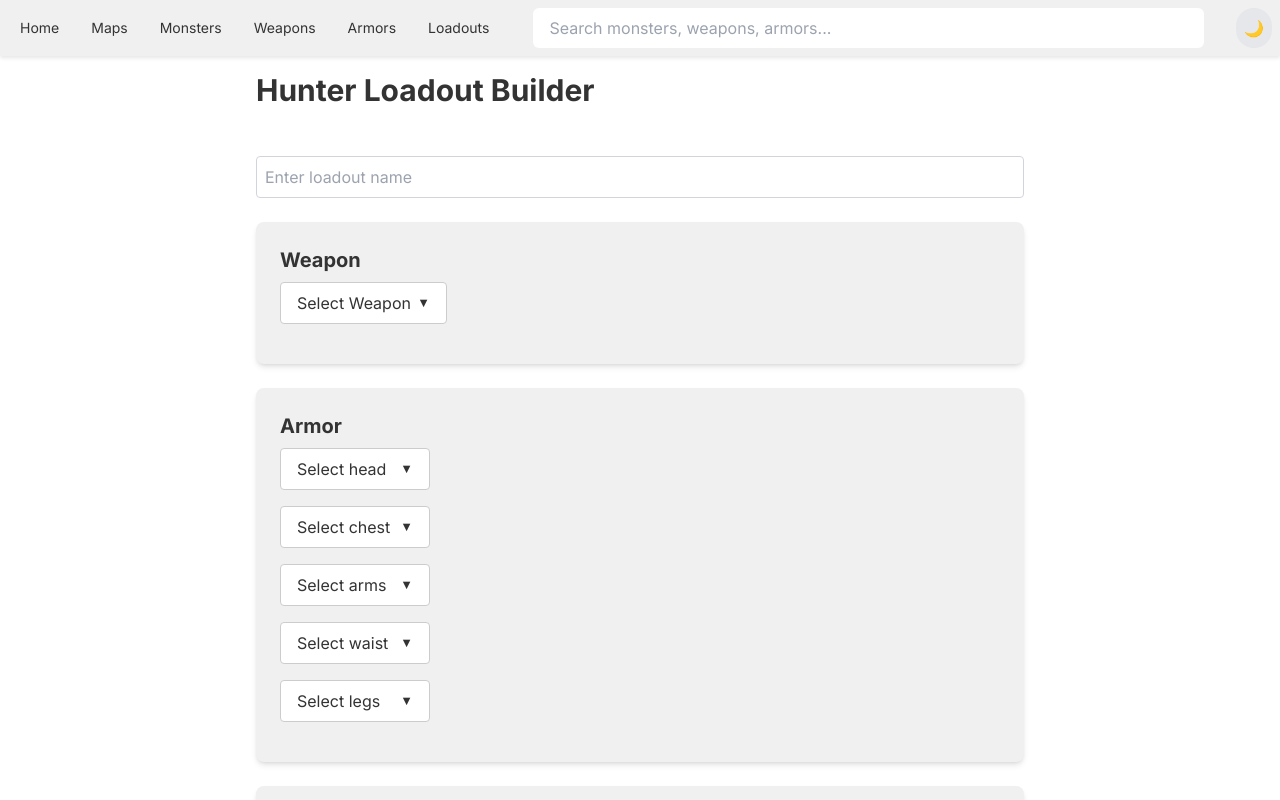
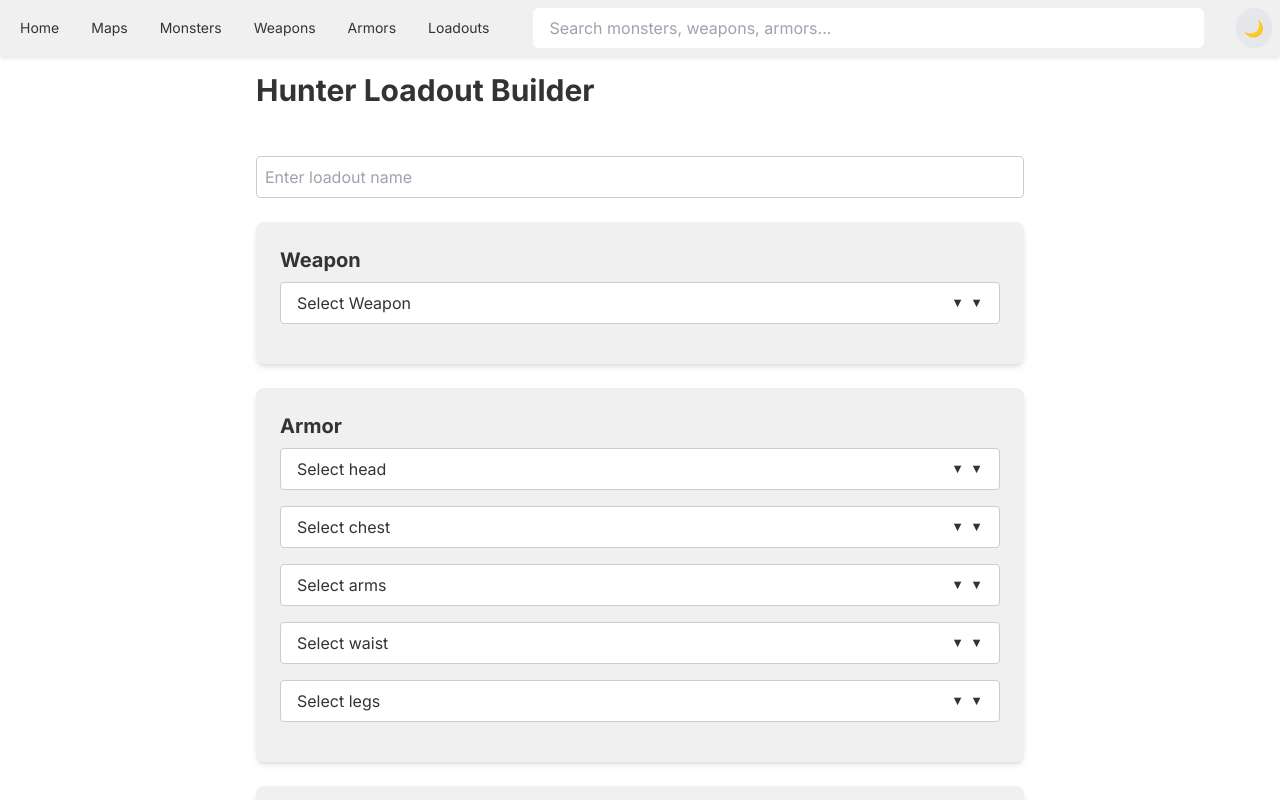
Before and after one commit to askleon/monster-hunter-wilds-wiki, a Next.js app: page /loadout/new in a window 1280 px wide. Shown: the top 800 px of the page. Built offline with nearby package versions, Linux system fonts and the light colour scheme.

Commit message:
updated skills

```diff
--- a/app/components/LoadoutBuilder.tsx
+++ b/app/components/LoadoutBuilder.tsx
@@ -5,10 +5,10 @@ import { useRouter, useSearchParams } from 'next/navigation';
 import { getAllWeaponTrees, WeaponNode, getWeaponById } from '@/lib/weapons';
 import { getAllArmorSets, ArmorSet, ArmorPiece, getArmorPieceById } from '@/lib/armors';
 import { Card } from '@/app/components/Card';
-import { CustomDropdown } from '@/app/components/CustomDropdown';
 import { useToast } from '@/app/components/Toast';
 import { StatSummary } from '@/app/components/StatSummary';
 import { SkillSummary } from '@/app/components/SkillSummary';
+import { SearchableDropdown } from '@/app/components/SearchableDropdown';
 
 export interface Loadout {
   name: string;
@@ -42,6 +42,17 @@ export default function LoadoutBuilder({ loadoutName }: LoadoutBuilderProps) {
 
   const weaponTrees = getAllWeaponTrees();
   const armorSets = getAllArmorSets();
+
+  const getAllWeapons = () => {
+    return weaponTrees.flatMap(tree => {
+      const getAllNodesFromTree = (node: WeaponNode): WeaponNode[] => {
+        return [node, ...node.children.flatMap(getAllNodesFromTree)];
+      };
+      return getAllNodesFromTree(tree.baseWeapon);
+    });
+  };
+
+  const allWeapons = getAllWeapons();
 
   useEffect(() => {
     const initializeLoadout = () => {
@@ -85,8 +96,8 @@ export default function LoadoutBuilder({ loadoutName }: LoadoutBuilderProps) {
   };
 
   const handleWeaponSelect = (weaponId: string) => {
-    const selectedWeapon = weaponTrees.flatMap(tree => tree.baseWeapon).find(weapon => weapon.id === weaponId);
-    handleLoadoutChange({ ...loadout, weapon: selectedWeapon || null });
+    const selectedWeapon = getWeaponById(weaponId);
+    handleLoadoutChange({ ...loadout, weapon: selectedWeapon });
   };
 
   const handleArmorSelect = (pieceType: keyof Omit<Loadout, 'weapon' | 'name'>, armorId: string) => {
@@ -122,11 +133,12 @@ export default function LoadoutBuilder({ loadoutName }: LoadoutBuilderProps) {
     ).map(piece => ({ value: piece.id, label: piece.name }));
 
     return (
-      <CustomDropdown
+      <SearchableDropdown
         options={[{ value: '', label: `Select ${pieceType}` }, ...options]}
         value={loadout[pieceType]?.id || ''}
         onChange={(value) => handleArmorSelect(pieceType, value)}
         placeholder={`Select ${pieceType}`}
+        className="w-full"
       />
     );
   };
@@ -157,22 +169,28 @@ export default function LoadoutBuilder({ loadoutName }: LoadoutBuilderProps) {
         value={loadout.name}
         onChange={handleNameChange}
         placeholder="Enter loadout name"
-        className="w-full p-2 border border-gray-300 rounded"
+        className="w-full p-2 border border-color rounded bg-primary text-primary"
       />
 
       <Card
         title="Weapon"
         className="bg-secondary"
         description={
-          <CustomDropdown
+          <div className="w-full">
+            <SearchableDropdown
               options={[
                 { value: '', label: 'Select Weapon' },
-              ...weaponTrees.flatMap(tree => ({ value: tree.baseWeapon.id, label: tree.baseWeapon.name }))
+                ...allWeapons.map(weapon => ({
+                  value: weapon.id,
+                  label: `${weapon.name} (${weaponTrees.find(tree => getAllNodesFromTree(tree.baseWeapon).some(node => node.id === weapon.id))?.type || 'Unknown Type'})`
+                }))
               ]}
               value={loadout.weapon?.id || ''}
               onChange={handleWeaponSelect}
               placeholder="Select Weapon"
+              className="w-full"
             />
+          </div>
         }
       />
 
@@ -180,7 +198,7 @@ export default function LoadoutBuilder({ loadoutName }: LoadoutBuilderProps) {
         title="Armor"
         className="bg-secondary"
         description={
-          <div className="space-y-4">
+          <div className="space-y-4 w-full">
             {renderArmorSelect('head')}
             {renderArmorSelect('chest')}
             {renderArmorSelect('arms')}
@@ -237,3 +255,8 @@ export default function LoadoutBuilder({ loadoutName }: LoadoutBuilderProps) {
     </div>
   );
 }
+
+// Helper function to get all nodes from a tree
+function getAllNodesFromTree(node: WeaponNode): WeaponNode[] {
+  return [node, ...node.children.flatMap(getAllNodesFromTree)];
+}
--- /dev/null
+++ b/app/components/SearchableDropdown.module.css
@@ -0,0 +1,99 @@
+.dropdownContainer {
+  display: flex;
+  flex-direction: column;
+  width: 100%;
+}
+
+.dropdown {
+  position: relative;
+  width: 100%;
+}
+
+.dropdownToggle {
+  width: 100%;
+  padding: 0.5rem 1rem;
+  border: 1px solid var(--border-color);
+  border-radius: 4px;
+  background-color: var(--bg-primary);
+  color: var(--text-primary);
+  font-size: 1rem;
+  cursor: pointer;
+  text-align: left;
+  display: flex;
+  justify-content: space-between;
+  align-items: center;
+}
+
+.dropdownToggle::after {
+  content: '▼';
+  font-size: 0.8em;
+  margin-left: 0.5em;
+}
+
+.dropdownToggleText {
+  flex-grow: 1;
+  white-space: nowrap;
+  overflow: hidden;
+  text-overflow: ellipsis;
+}
+
+.dropdownToggleIcon {
+  flex-shrink: 0;
+  margin-left: 0.5em;
+  font-size: 0.8em;
+}
+
+.dropdownMenu {
+  position: absolute;
+  top: 100%;
+  left: 0;
+  z-index: 1000;
+  display: block;
+  width: 100%;
+  padding: 0.5rem 0;
+  margin: 0.125rem 0 0;
+  font-size: 1rem;
+  color: var(--text-primary);
+  text-align: left;
+  background-color: var(--bg-primary);
+  background-clip: padding-box;
+  border: 1px solid var(--border-color);
+  border-radius: 0.25rem;
+  max-height: 200px;
+  overflow-y: auto;
+  box-shadow: 0 2px 5px var(--shadow-color);
+}
+
+.searchInput {
+  width: 100%;
+  padding: 0.5rem;
+  border: none;
+  border-bottom: 1px solid var(--border-color);
+  background-color: var(--bg-primary);
+  color: var(--text-primary);
+}
+
+.searchInput::placeholder {
+  color: var(--text-secondary);
+}
+
+.dropdownItem {
+  display: block;
+  width: 100%;
+  padding: 0.25rem 1rem;
+  clear: both;
+  font-weight: 400;
+  color: var(--text-primary);
+  text-align: inherit;
+  white-space: nowrap;
+  background-color: var(--bg-primary);
+  border: 0;
+  cursor: pointer;
+}
+
+.dropdownItem:hover,
+.dropdownItem:focus {
+  color: var(--text-secondary);
+  text-decoration: none;
+  background-color: var(--bg-secondary);
+}
--- /dev/null
+++ b/app/components/SearchableDropdown.tsx
@@ -0,0 +1,98 @@
+'use client'
+
+import React, { useState, useRef, useEffect } from 'react';
+import styles from './SearchableDropdown.module.css';
+
+export interface Option {
+  value: string;
+  label: string;
+}
+
+interface SearchableDropdownProps {
+  options: Option[];
+  value: string;
+  onChange: (value: string) => void;
+  placeholder?: string;
+  label?: string;
+  className?: string; // Add this line
+}
+
+export function SearchableDropdown({
+  options,
+  value,
+  onChange,
+  placeholder = 'Select...',
+  label,
+  className = ''
+}: SearchableDropdownProps) {
+  const [isOpen, setIsOpen] = useState(false);
+  const [searchTerm, setSearchTerm] = useState('');
+  const dropdownRef = useRef<HTMLDivElement>(null);
+
+  useEffect(() => {
+    function handleClickOutside(event: MouseEvent) {
+      if (dropdownRef.current && !dropdownRef.current.contains(event.target as Node)) {
+        setIsOpen(false);
+      }
+    }
+
+    document.addEventListener('mousedown', handleClickOutside);
+    return () => {
+      document.removeEventListener('mousedown', handleClickOutside);
+    };
+  }, []);
+
+  const selectedOption = options.find(option => option.value === value);
+
+  const filteredOptions = options.filter(option =>
+    option.label.toLowerCase().includes(searchTerm.toLowerCase())
+  );
+
+  return (
+    <div className={`${styles.dropdownContainer} ${className}`}>
+      {label && <label className={styles.dropdownLabel}>{label}</label>}
+      <div className={styles.dropdown} ref={dropdownRef}>
+        <button
+          className={styles.dropdownToggle}
+          onClick={() => setIsOpen(!isOpen)}
+          aria-haspopup="listbox"
+          aria-expanded={isOpen}
+        >
+          <span className={styles.dropdownToggleText}>
+            {selectedOption ? selectedOption.label : placeholder}
+          </span>
+          <span className={styles.dropdownToggleIcon}>▼</span>
+        </button>
+        {isOpen && (
+          <div className={styles.dropdownMenu}>
+            <input
+              type="text"
+              value={searchTerm}
+              onChange={(e) => setSearchTerm(e.target.value)}
+              className={styles.searchInput}
+              placeholder="Search..."
+              autoFocus
+            />
+            <ul role="listbox">
+              {filteredOptions.map((option) => (
+                <li
+                  key={option.value}
+                  className={styles.dropdownItem}
+                  onClick={() => {
+                    onChange(option.value);
+                    setIsOpen(false);
+                    setSearchTerm('');
+                  }}
+                  role="option"
+                  aria-selected={option.value === value}
+                >
+                  {option.label}
+                </li>
+              ))}
+            </ul>
+          </div>
+        )}
+      </div>
+    </div>
+  );
+}
--- a/lib/armors.ts
+++ b/lib/armors.ts
@@ -6,7 +6,7 @@ export interface ArmorPiece {
   type: 'Head' | 'Chest' | 'Arms' | 'Waist' | 'Legs';
   rarity: number;
   defense: number;
-  skills: { name: string; level: number }[]; // Keep this as is
+  skills: { name: string; level: number }[];
   resistances: {
     fire: number;
     water: number;
@@ -20,16 +20,15 @@ export interface ArmorPiece {
 export interface ArmorSet {
   id: string;
   name: string;
-  tier: number; // Add this line
+  tier: number;
   pieces: ArmorPiece[];
-  bonus?: { name: string; description: string; requiredPieces: number };
 }
 
 export const armorSets: ArmorSet[] = [
   {
     id: 'rathalos',
     name: 'Rathalos',
-    tier: 6, // Add tier based on the rarity of the armor pieces
+    tier: 6,
     pieces: [
       {
         id: 'rathalos-helm',
@@ -40,6 +39,7 @@ export const armorSets: ArmorSet[] = [
         skills: [
           { name: 'Attack Boost', level: 2 },
           { name: 'Fire Attack', level: 1 },
+          { name: 'Rathalos Mastery', level: 1 },
         ],
         resistances: { fire: 3, water: 1, thunder: -2, ice: 1, dragon: -3 },
         materials: [
@@ -55,6 +55,7 @@ export const armorSets: ArmorSet[] = [
         defense: 38,
         skills: [
           { name: 'Weakness Exploit', level: 2 },
+          { name: 'Rathalos Mastery', level: 1 },
         ],
         resistances: { fire: 3, water: 1, thunder: -2, ice: 1, dragon: -3 },
         materials: [
@@ -70,6 +71,7 @@ export const armorSets: ArmorSet[] = [
         defense: 38,
         skills: [
           { name: 'Attack Boost', level: 1 },
+          { name: 'Rathalos Mastery', level: 1 },
         ],
         resistances: { fire: 3, water: 1, thunder: -2, ice: 1, dragon: -3 },
         materials: [
@@ -85,6 +87,7 @@ export const armorSets: ArmorSet[] = [
         defense: 38,
         skills: [
           { name: 'Fire Attack', level: 2 },
+          { name: 'Rathalos Mastery', level: 1 },
         ],
         resistances: { fire: 3, water: 1, thunder: -2, ice: 1, dragon: -3 },
         materials: [
@@ -100,6 +103,7 @@ export const armorSets: ArmorSet[] = [
         defense: 38,
         skills: [
           { name: 'Jump Master', level: 1 },
+          { name: 'Rathalos Mastery', level: 1 },
         ],
         resistances: { fire: 3, water: 1, thunder: -2, ice: 1, dragon: -3 },
         materials: [
@@ -108,11 +112,6 @@ export const armorSets: ArmorSet[] = [
         ],
       },
     ],
-    bonus: {
-      name: 'Punishing Draw',
-      description: 'Adds a small amount of stun power to draw attacks and slightly increases attack power.',
-      requiredPieces: 4,
-    },
   },
   {
     id: 'odogaron',
@@ -127,6 +126,7 @@ export const armorSets: ArmorSet[] = [
         defense: 36,
         skills: [
           { name: 'Critical Eye', level: 2 },
+          { name: 'Odogaron Mastery', level: 1 },
         ],
         resistances: { fire: 2, water: 2, thunder: -2, ice: -3, dragon: 2 },
         materials: [
@@ -143,6 +143,7 @@ export const armorSets: ArmorSet[] = [
         skills: [
           { name: 'Speed Sharpening', level: 1 },
           { name: 'Critical Eye', level: 1 },
+          { name: 'Odogaron Mastery', level: 1 },
         ],
         resistances: { fire: 2, water: 2, thunder: -2, ice: -3, dragon: 2 },
         materials: [
@@ -159,6 +160,7 @@ export const armorSets: ArmorSet[] = [
         skills: [
           { name: 'Constitution', level: 1 },
           { name: 'Critical Eye', level: 1 },
+          { name: 'Odogaron Mastery', level: 1 },
         ],
         resistances: { fire: 2, water: 2, thunder: -2, ice: -3, dragon: 2 },
         materials: [
@@ -175,6 +177,7 @@ export const armorSets: ArmorSet[] = [
         skills: [
           { name: 'Speed Sharpening', level: 1 },
           { name: 'Critical Eye', level: 1 },
+          { name: 'Odogaron Mastery', level: 1 },
         ],
         resistances: { fire: 2, water: 2, thunder: -2, ice: -3, dragon: 2 },
         materials: [
@@ -191,6 +194,7 @@ export const armorSets: ArmorSet[] = [
         skills: [
           { name: 'Constitution', level: 1 },
           { name: 'Critical Eye', level: 1 },
+          { name: 'Odogaron Mastery', level: 1 },
         ],
         resistances: { fire: 2, water: 2, thunder: -2, ice: -3, dragon: 2 },
         materials: [
@@ -199,11 +203,6 @@ export const armorSets: ArmorSet[] = [
         ],
       },
     ],
-    bonus: {
-      name: 'Punishing Draw',
-      description: 'Adds a small amount of stun power to draw attacks and slightly increases attack power.',
-      requiredPieces: 4,
-    },
   },
   {
     id: 'skull',
@@ -226,7 +225,6 @@ export const armorSets: ArmorSet[] = [
         ],
       },
     ],
-    // No set bonus for single piece sets
   },
   {
     id: 'grand-chaos',
@@ -242,6 +240,7 @@ export const armorSets: ArmorSet[] = [
         skills: [
           { name: 'Critical Element', level: 1 },
           { name: 'Evade Window', level: 1 },
+          { name: 'True Critical Element', level: 1 },
         ],
         resistances: { fire: 3, water: 3, thunder: 3, ice: 3, dragon: 3 },
         materials: [
@@ -258,6 +257,7 @@ export const armorSets: ArmorSet[] = [
         skills: [
           { name: 'Critical Element', level: 1 },
           { name: 'Focus', level: 2 },
+          { name: 'True Critical Element', level: 1 },
         ],
         resistances: { fire: 3, water: 3, thunder: 3, ice: 3, dragon: 3 },
         materials: [
@@ -266,11 +266,6 @@ export const armorSets: ArmorSet[] = [
         ],
       },
     ],
-    bonus: {
-      name: 'True Critical Element',
-      description: 'Greatly increases elemental damage when landing critical hits.',
-      requiredPieces: 2,
-    },
   },
 ];
 
```
Also changed, not shown: app/armors/[setId]/page.tsx (+12 -6 lines), app/armors/page.tsx (+7 -2 lines), app/components/ArmorCard.tsx (+7 -2 lines), lib/skills.ts (+9 -0 lines). Lines whose indentation alone changed are shown as unchanged.
